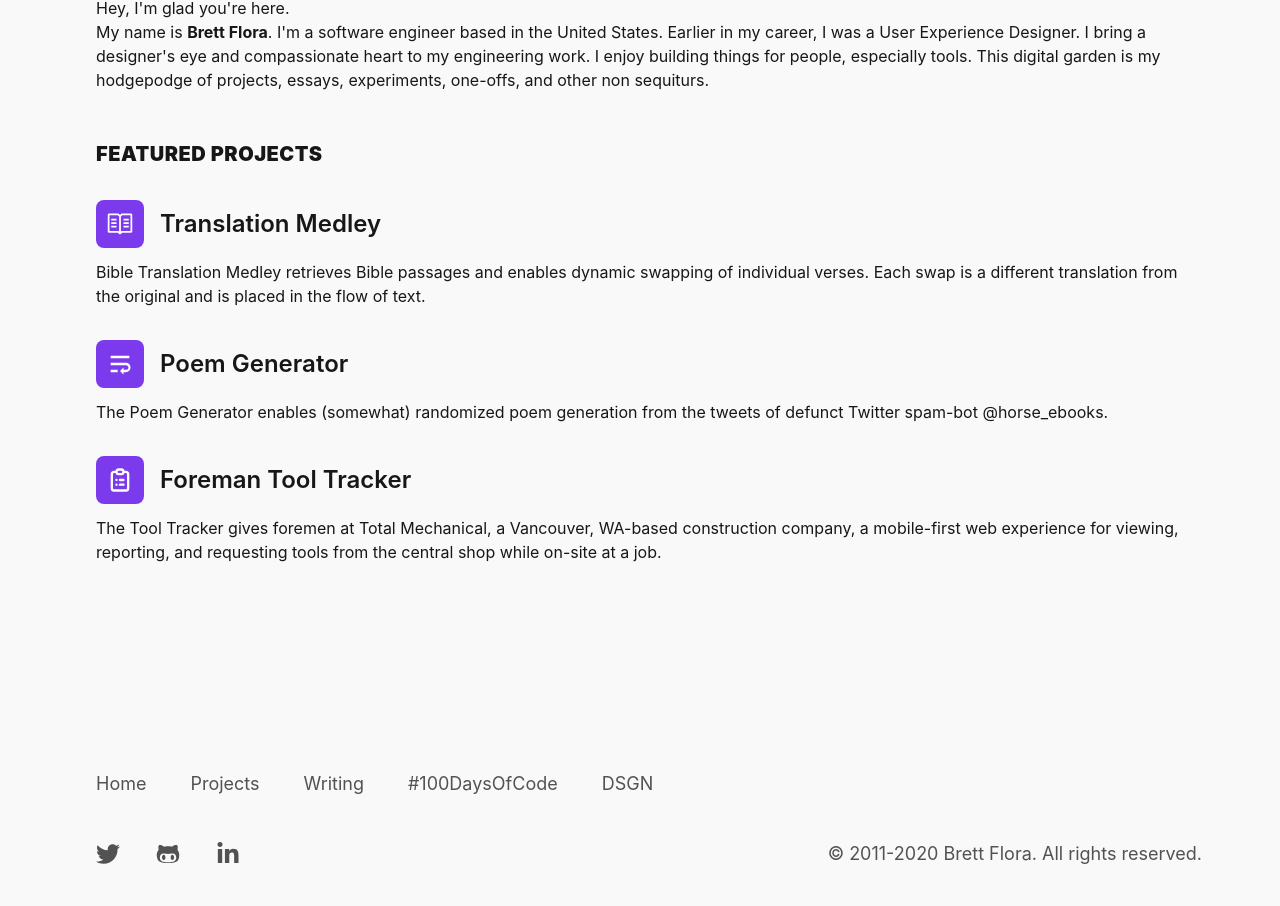
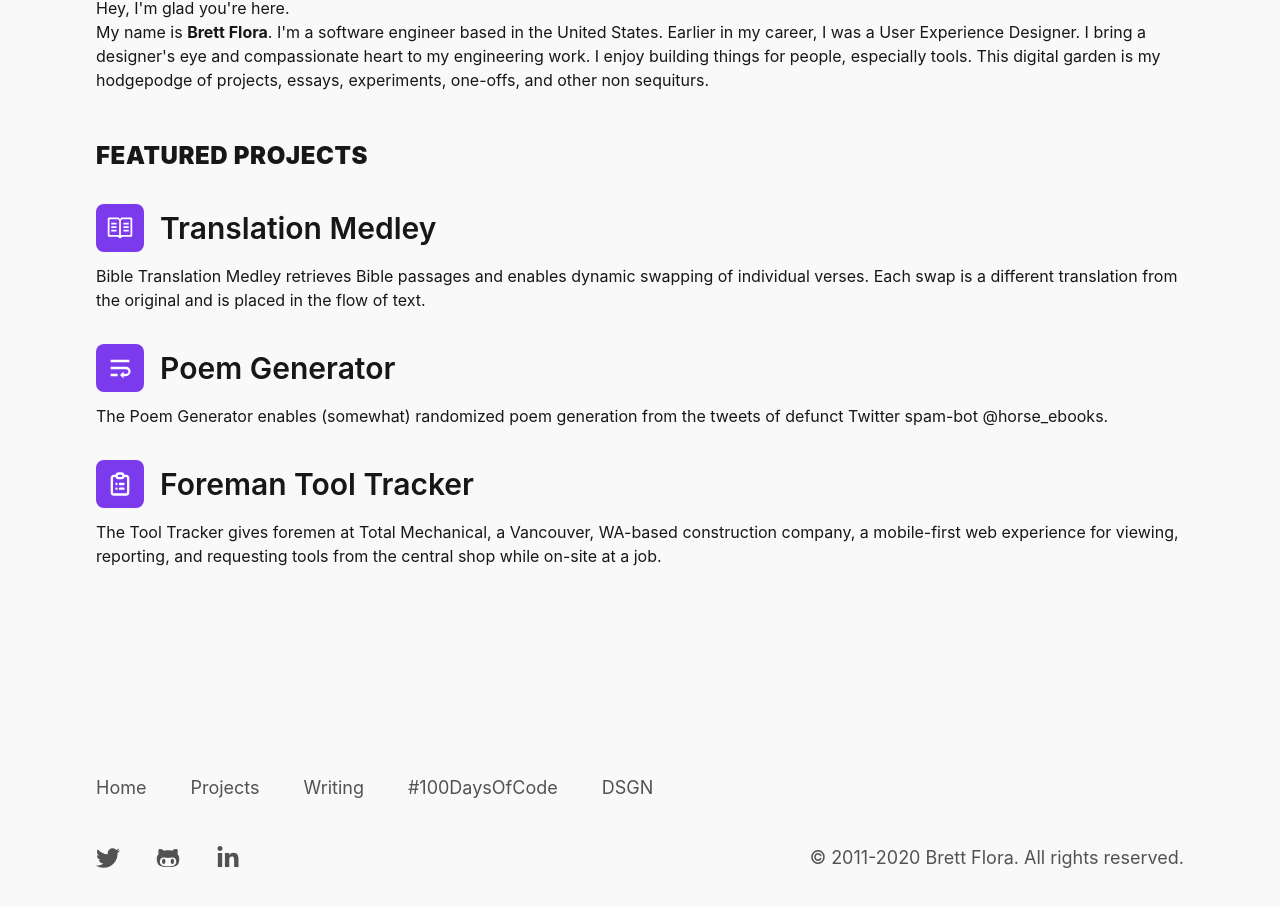
Before and after one commit to 0brett/portfolio, a Next.js app: page / in a window 1280 px wide. Shown: the part 116-1022 px from the top of the page. Built offline with nearby package versions, Linux system fonts and the light colour scheme; what @tailwindcss/typography would draw is missing.

Commit message:
Fix margin

```diff
--- a/src/components/FeaturedProjects.tsx
+++ b/src/components/FeaturedProjects.tsx
@@ -33,7 +33,7 @@ const featuredProjects: ProjectProps[] = [
 export default function Projects() {
   return (
     <section className="mt-12 mb-4">
-      <h2 className="font-black text-xl tracking-wide uppercase">Featured Projects</h2>
+      <h2 className="font-black text-xl md:text-2xl tracking-wide uppercase">Featured Projects</h2>
 
       {featuredProjects.map((proj: ProjectProps, idx: number) => (
         <Project
--- a/src/components/Footer.tsx
+++ b/src/components/Footer.tsx
@@ -11,7 +11,7 @@ export default function Footer() {
   return (
     <footer className="screen-container mt-16 md:mt-32 py-16 overflow-hidden">
       <nav
-        className={'flex-wrap md:justify-start md:-mx-5.5 ' + footerLinksStyles}
+        className={'flex-wrap md:justify-start md:-ml-5.5 ' + footerLinksStyles}
         aria-label="Footer"
       >
         {sitemap.topLevel.map((url, idx) => (
@@ -20,7 +20,7 @@ export default function Footer() {
           </Link>
         ))}
       </nav>
-      <div className="mt-4 md:flex md:items-center md:justify-between md:-mx-4.5">
+      <div className="mt-4 md:flex md:items-center md:justify-between md:-ml-4.5">
         <div className={'md:order-1 ' + footerLinksStyles}>
           {sitemap.social.map((url, idx) => {
             var IconName: any = url.icon
--- a/src/components/Project.tsx
+++ b/src/components/Project.tsx
@@ -18,7 +18,7 @@ export default function Project({ href, title, desc, icon, icontitle }: ProjectP
             <span className="sr-only">{icontitle}</span>
             {icon}
           </Icon>
-          <h3 className="ml-4 text-xl font-semibold md:text-2xl group-hover:text-primary">
+          <h3 className="ml-4 text-2xl font-semibold sm:text-3xl group-hover:text-primary">
             {title}
           </h3>
         </div>
```
